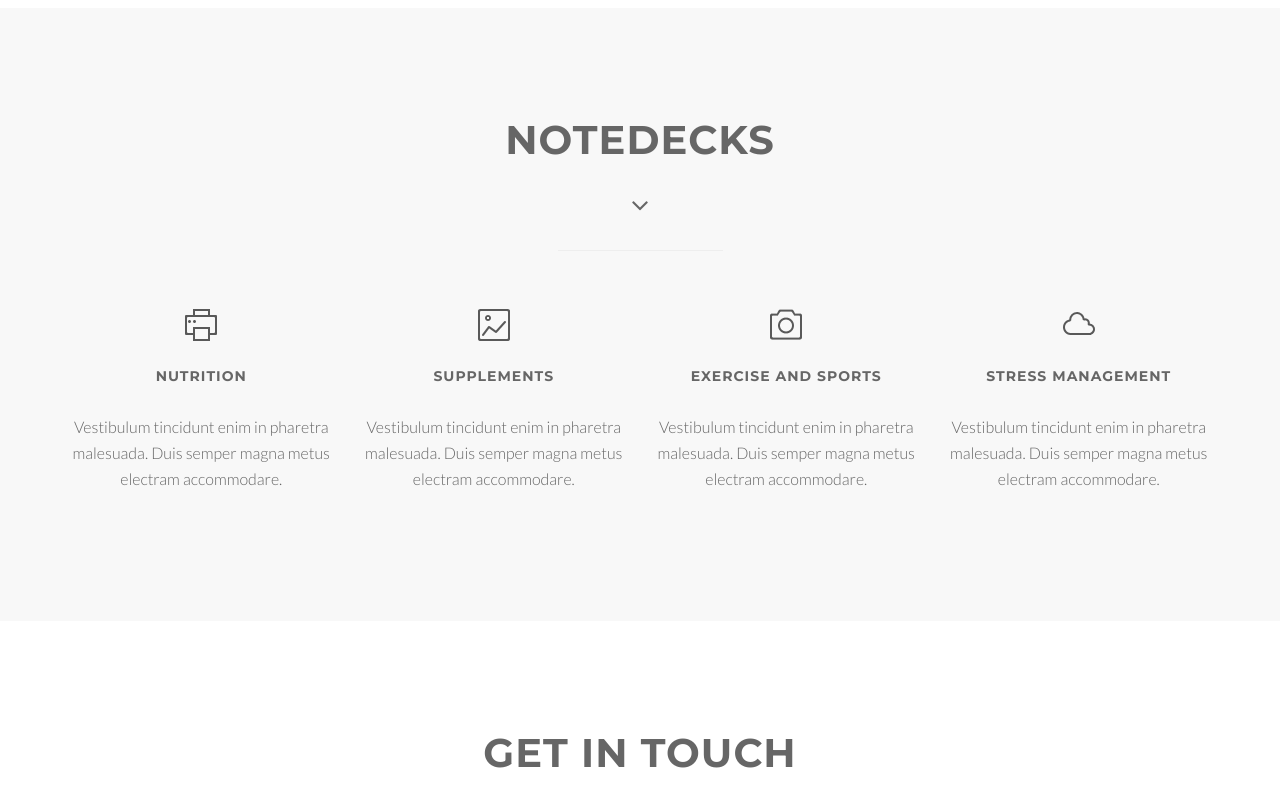
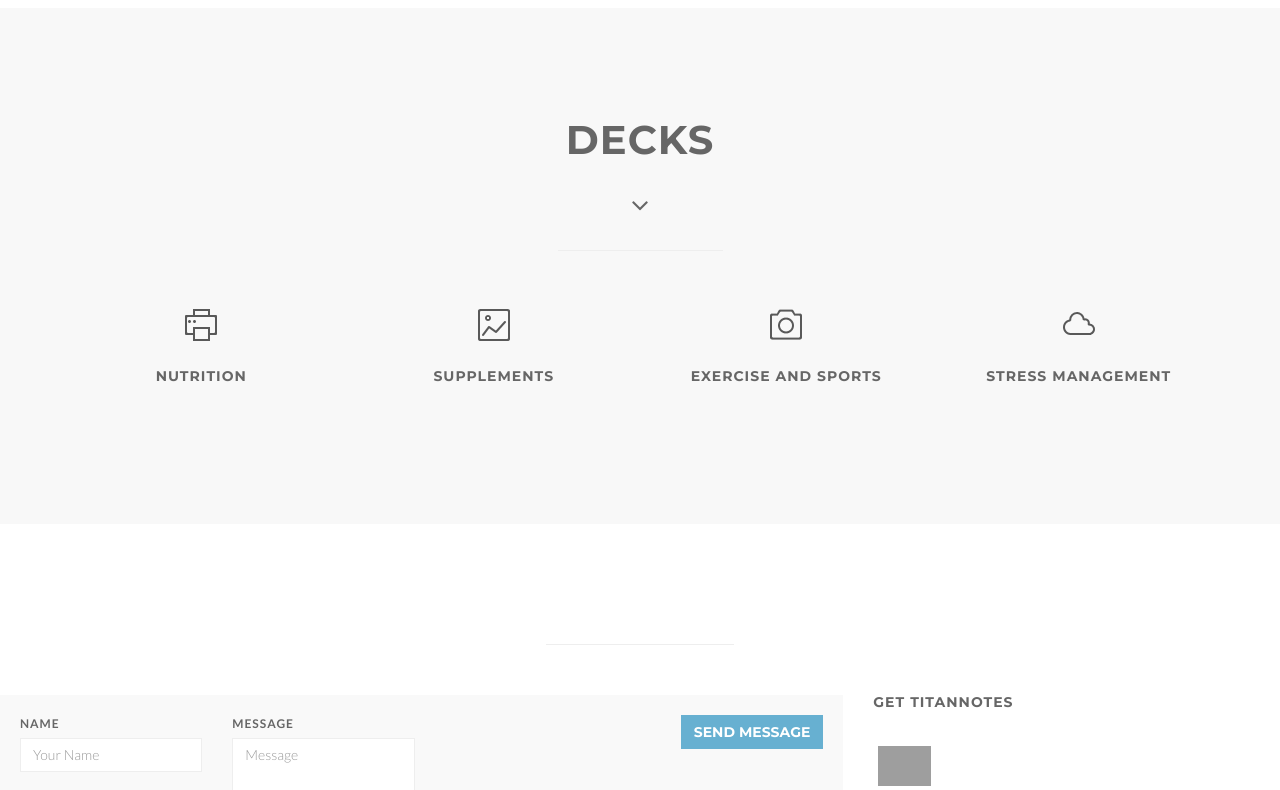
Before and after one commit to lmanalac/titanweb, a website: page index.html in a window 1280 px wide. Shown: the part 1134-1924 px from the top of the page. Drawn offline with Linux system fonts and the light colour scheme; grey boxes are pictures that could not be loaded.

Commit message:
Bootstrap Based Website

```diff
--- a/index.html
+++ b/index.html
@@ -25,7 +25,21 @@
     Author: BootstrapMade
     Author URL: https://bootstrapmade.com
   ======================================================= -->
+  <style>
+  * {
+      box-sizing: border-box;
+  }
 
+  .row {
+      display: flex;
+  }
+
+  /* Create three equal columns that sits next to each other */
+  .column {
+      flex: 50.00%;
+      padding: 5px;
+  }
+  </style>
 </head>
 
 <body id="page-top" data-spy="scroll" data-target=".navbar-custom">
@@ -50,7 +64,7 @@
         <ul class="nav navbar-nav">
           <li class="active"><a href="#intro">Home</a></li>
           <li><a href="#about">About</a></li>
-          <li><a href="#service">Notedecks</a></li>
+          <li><a href="#service">Decks</a></li>
           <li><a href="#contact">Contact</a></li>
           <!--
           <li class="dropdown">
@@ -173,7 +187,7 @@
           <div class="col-lg-8 col-lg-offset-2">
             <div class="wow bounceInDown" data-wow-delay="0.4s">
               <div class="section-heading">
-                <h2>Notedecks</h2>
+                <h2>Decks</h2>
                 <i class="fa fa-2x fa-angle-down"></i>
 
               </div>
@@ -197,7 +211,7 @@
               </div>
               <div class="service-desc">
                 <h5>Nutrition</h5>
-                <p>Vestibulum tincidunt enim in pharetra malesuada. Duis semper magna metus electram accommodare.</p>
+                <!--<p>Vestibulum tincidunt enim in pharetra malesuada. Duis semper magna metus electram accommodare.</p>-->
               </div>
             </div>
           </div>
@@ -210,7 +224,7 @@
               </div>
               <div class="service-desc">
                 <h5>Supplements</h5>
-                <p>Vestibulum tincidunt enim in pharetra malesuada. Duis semper magna metus electram accommodare.</p>
+                <!--<p>Vestibulum tincidunt enim in pharetra malesuada. Duis semper magna metus electram accommodare.</p>-->
               </div>
             </div>
           </div>
@@ -223,7 +237,7 @@
               </div>
               <div class="service-desc">
                 <h5>Exercise and Sports</h5>
-                <p>Vestibulum tincidunt enim in pharetra malesuada. Duis semper magna metus electram accommodare.</p>
+                <!--<p>Vestibulum tincidunt enim in pharetra malesuada. Duis semper magna metus electram accommodare.</p>-->
               </div>
             </div>
           </div>
@@ -236,7 +250,7 @@
               </div>
               <div class="service-desc">
                 <h5>Stress Management</h5>
-                <p>Vestibulum tincidunt enim in pharetra malesuada. Duis semper magna metus electram accommodare.</p>
+                <!--<p>Vestibulum tincidunt enim in pharetra malesuada. Duis semper magna metus electram accommodare.</p>-->
               </div>
             </div>
           </div>
@@ -251,6 +265,7 @@
 
   <!-- Section: contact -->
   <section id="contact" class="home-section text-center">
+    <!--
     <div class="heading-contact">
       <div class="container">
         <div class="row">
@@ -267,7 +282,7 @@
       </div>
     </div>
     <div class="container">
-
+    -->
       <div class="row">
         <div class="col-lg-2 col-lg-offset-5">
           <hr class="marginbot-50">
@@ -322,6 +337,7 @@
 
         <div class="col-lg-4">
           <div class="widget-contact">
+            <!--
             <h5>Main Office</h5>
 
             <address>
@@ -336,13 +352,16 @@
 				  <a href="mailto:#">email.name@example.com</a>
 				</address>
             <address>
-				  <strong>Get TitanNotes</strong><br>
-                        <div>
+            -->
+				  <h5>Get TitanNotes</h5>
+
+                        <div class="column">
                           <a href="https://itunes.apple.com/us/app/titan-notes/id1401809122?mt=8" style="display:inline-block;overflow:hidden;background:url(https://linkmaker.itunes.apple.com/assets/shared/badges/en-us/appstore-lrg.svg) no-repeat;width:135px;height:40px;background-size:contain;"></a>
                         </div>
-                        <div>
-                          <a href='https://play.google.com/store/apps/details?id=io.titansoftware.titannotes&pcampaignid=MKT-Other-global-all-co-prtnr-py-PartBadge-Mar2515-1'><img alt='Get it on Google Play' src='https://play.google.com/intl/en_us/badges/images/generic/en_badge_web_generic.png' style="width:147px"/></a>
+                        <div >
+                          <a href='https://play.google.com/store/apps/details?id=io.titansoftware.titannotes&pcampaignid=MKT-Other-global-all-co-prtnr-py-PartBadge-Mar2515-1'><img alt='Get it on Google Play' src='https://play.google.com/intl/en_us/badges/images/generic/en_badge_web_generic.png' style="width:150px"/></a>
                         </div>
+
                         <!--
                        	<ul class="company-social">
                             <li class="Apple AppStore">
```
